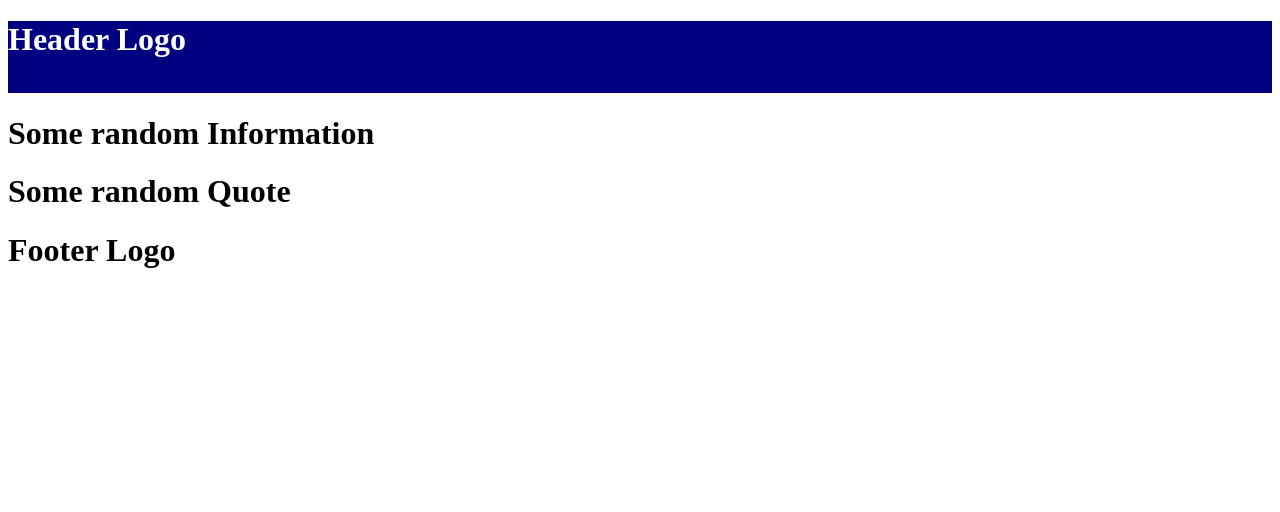
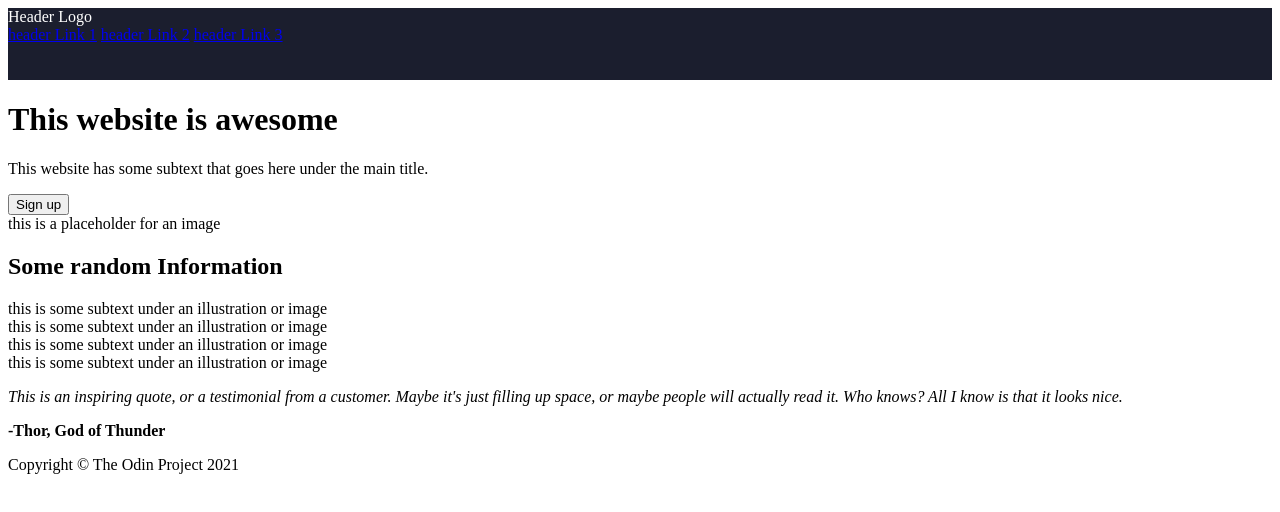
Before and after one commit to MonishKanneboina/LandingPage-Odin, a plain HTML site: page index.html in a window 1280 px wide. Drawn offline with Linux system fonts and the light colour scheme.

Commit message:
Adjusted the html to contain all information

```diff
--- a/index.html
+++ b/index.html
@@ -8,22 +8,43 @@
 </head>
 <body>
     <div class="header">
-        <h1>Header Logo</h1>
+        <div class = "header-left">Header Logo</div>
+        <div class = "header-right">
+            <a href="#">header Link 1</a>
+            <a href="#">header Link 2</a>
+            <a href="#">header Link 3</a>
+        </div>
     </div>
 
-    <div class="Information Container">
-        <h1>Some random Information</h1>
+    <div class="hero">
+        <div class="hero=left">
+            <h1>This website is awesome</h1>
+            <p>This website has some subtext that goes here under the main title.</p>
+            <button>Sign up</button>
+        </div>
+        <div class="hero-right">this is a placeholder for an image</div>
     </div>
 
-    <div class="Quote Container">
-        <h1>Some random Quote</h1>
+    <div class="info-section">
+        <h2>Some random Information</h2>
+        <div class="info-cards">
+            <div class="card"><div class="square"></div>this is some subtext under an illustration or image</div>
+            <div class="card"><div class="square"></div>this is some subtext under an illustration or image</div>
+            <div class="card"><div class="square"></div>this is some subtext under an illustration or image</div>
+            <div class="card"><div class="square"></div>this is some subtext under an illustration or image</div>
+        </div>
     </div>
 
-    <div class="Button Container">
+    <div class="quote-section">
+        <p><em>This is an inspiring quote, or a testimonial from a customer. Maybe it's just filling up space, or maybe people will actually read it. Who knows? All I know is that it looks nice.</em></p>
+        <p class="quote-author"><strong>-Thor, God of Thunder</strong></p>
+    </div>
+
+    <div class="Button">
     </div>
 
     <div class = "footer">
-        <h1>Footer Logo</h1>
+        Copyright © The Odin Project 2021
     </div>
 
 </body>
--- a/style.css
+++ b/style.css
@@ -4,6 +4,6 @@ body {
 
 .header{
   height: 72px;
-  background: navy;
+  background: rgb(27, 30, 46);
   color: white;
 }
```
